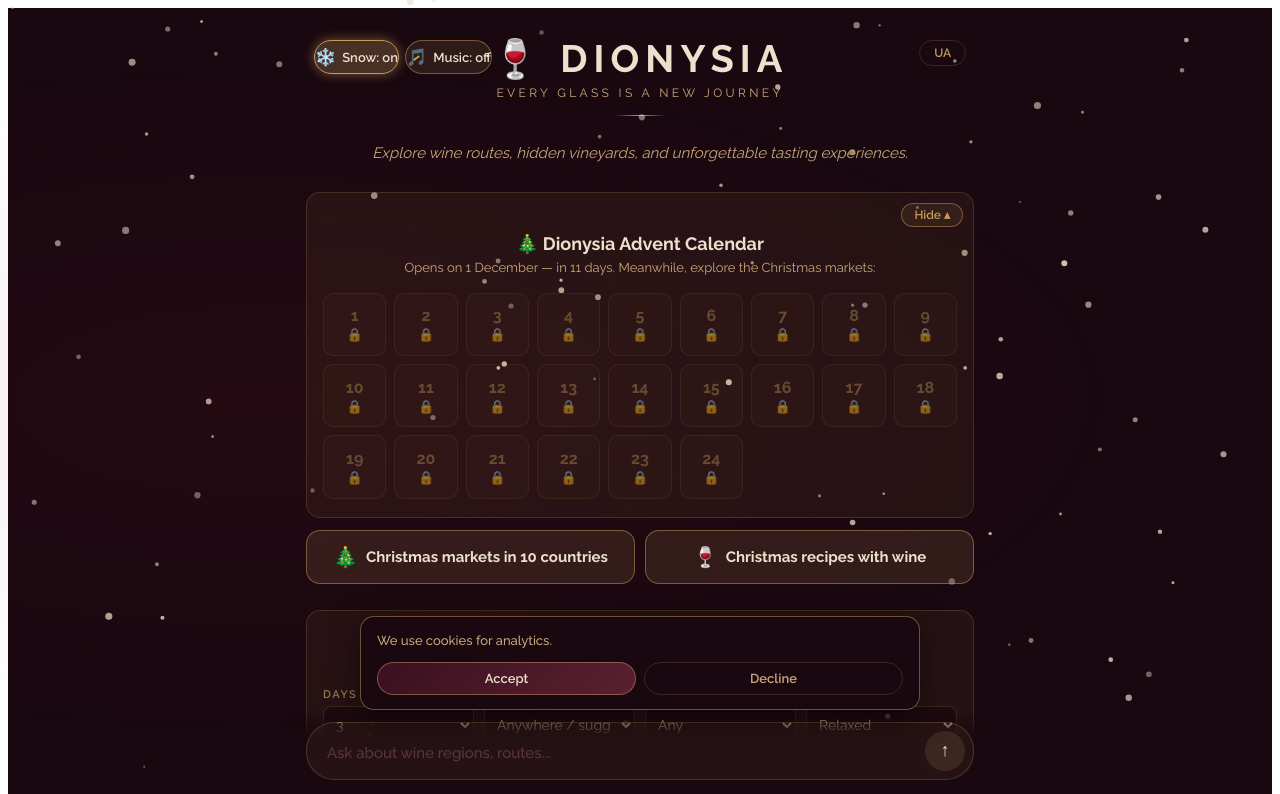
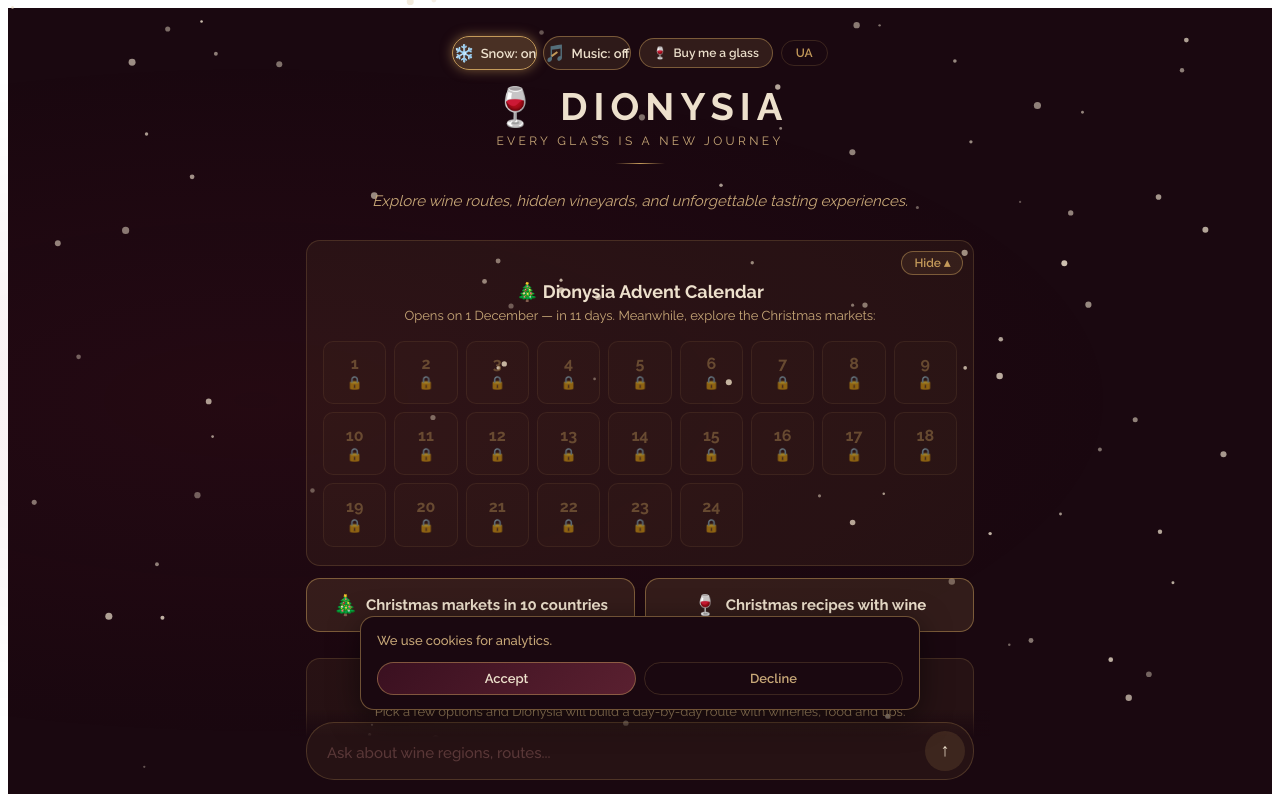
Before and after one commit to anastasiagirzekorn/dionysia, a React (Create React App) app: page / in a window 1280 px wide. Shown: the top 794 px of the page. Built offline with nearby package versions, Linux system fonts and the light colour scheme.

Commit message:
Add files via upload

```diff
--- a/src/App.jsx
+++ b/src/App.jsx
@@ -143,7 +143,7 @@ const bookingLink = (dest) => `https://www.tkqlhce.com/click-${CJ_ID}?url=${enco
 // Set this to the contact email to show the "personal route" button (leave empty to hide it)
 const CONTACT_EMAIL = "";
 // 🍷 Donations: paste your PayPal.me link between the quotes, e.g. "https://www.paypal.com/paypalme/yourname". Empty = button hidden.
-const DONATE_URL = "";
+const DONATE_URL = "https://paypal.me/AnastasiiaHirzekorn";
 const BOOKING_DEST = {
 HR:"https://www.booking.com/searchresults.html?ss=Croatia",
 CZ:"https://www.booking.com/searchresults.html?ss=Czech%20Republic",
@@ -681,12 +681,20 @@ return (
 
 {/* Header */}
 <div style={{width:"100%",maxWidth:700,padding:"28px 24px 16px",textAlign:"center",zIndex:1,position:"relative"}}>
+<div className="top-bar">
 <XmasToggles lang={lang}/>
+<div className="top-r">
+{DONATE_URL&&<a href={DONATE_URL} target="_blank" rel="noopener noreferrer" onClick={()=>gaEvent("donate_click",{place:"header"})}
+title={lang==="ua"?"Пригостити Dionysia келихом":"Buy Dionysia a glass of wine"}
+style={{display:"flex",alignItems:"center",gap:6,height:30,padding:"0 13px",border:"1.5px solid "+B2,borderRadius:20,color:TEXT,textDecoration:"none",fontSize:12,fontWeight:600,background:"rgba(196,154,90,0.14)",fontFamily:"'Raleway',sans-serif",whiteSpace:"nowrap"}}
+>🍷 <span className="don-l">{lang==="ua"?"Пригостити келихом":"Buy me a glass"}</span><span className="don-s">{lang==="ua"?"Келих":"Tip"}</span></a>}
 <button onClick={()=>setLang(lang==="en"?"ua":"en")}
-style={{position:"absolute",right:24,top:32,background:"none",border:"1px solid "+B,borderRadius:20,padding:"5px 14px",color:ACCENT,fontSize:12,fontFamily:"'Raleway',sans-serif",fontWeight:600,cursor:"pointer",transition:"all 0.2s"}}
+style={{background:"none",border:"1px solid "+B,borderRadius:20,padding:"5px 14px",color:ACCENT,fontSize:12,fontFamily:"'Raleway',sans-serif",fontWeight:600,cursor:"pointer",transition:"all 0.2s"}}
 onMouseOver={e=>{e.currentTarget.style.borderColor=B2;e.currentTarget.style.color=TEXT;}}
 onMouseOut={e=>{e.currentTarget.style.borderColor=B;e.currentTarget.style.color=ACCENT;}}
 >{lang==="en"?"UA":"EN"}</button>
+</div>
+</div>
 <div onClick={home} style={{cursor:"pointer",display:"inline-block"}}>
 <h1 style={{fontSize:"clamp(26px,5vw,38px)",fontWeight:700,color:TEXT,letterSpacing:"0.16em",margin:0,textTransform:"uppercase"}}>🍷 Dionysia</h1>
 <p style={{color:MUTED,fontSize:12,letterSpacing:"0.28em",textTransform:"uppercase",margin:"5px 0 0",fontWeight:400}}>{t.tag}</p>
@@ -846,9 +854,6 @@ return (<div style={{display:"flex",justifyContent:"flex-start",marginTop:10}}>
 
 {/* Footer: affiliate disclosure + privacy + cookie settings */}
 <div style={{width:"100%",maxWidth:700,padding:"6px 24px 10px",textAlign:"center",zIndex:1}}>
-{DONATE_URL&&<a href={DONATE_URL} target="_blank" rel="noopener noreferrer" onClick={()=>gaEvent("donate_click",{})}
-style={{display:"inline-block",margin:"4px 0 12px",padding:"9px 18px",border:"1px solid "+B2,borderRadius:20,color:ACCENT,textDecoration:"none",fontSize:13,fontWeight:600,background:CARD,fontFamily:"'Raleway',sans-serif"}}
->🍷 {lang==="ua"?"Пригостити Dionysia келихом":"Buy Dionysia a glass of wine"}</a>}
 <p style={{fontSize:11,color:DIM,lineHeight:1.6,margin:"0 0 8px"}}>{t.disclosure}</p>
 <div style={{fontSize:12,color:DIM}}>
 <span onClick={()=>setShowPriv(true)} style={{cursor:"pointer",textDecoration:"underline"}}>{t.privacy}</span>
@@ -900,6 +905,11 @@ textarea::placeholder{color:#5a3838;font-family:'Raleway',sans-serif}
 ::-webkit-scrollbar-thumb{background:rgba(196,154,90,0.4);border-radius:8px;border:2px solid transparent;background-clip:padding-box}
 ::-webkit-scrollbar-thumb:hover{background:rgba(196,154,90,0.7);background-clip:padding-box;border:2px solid transparent}
 ::-webkit-scrollbar-corner{background:transparent}
+.top-bar{display:flex;flex-wrap:wrap;justify-content:center;align-items:center;gap:8px;margin:0 0 14px}
+.top-bar .xmas-t{position:static!important;margin:0!important}
+.top-r{display:flex;gap:8px;align-items:center}
+.don-s{display:none}
+@media(max-width:560px){.don-l{display:none}.don-s{display:inline}}
 `}</style>
 </div>
 );
```
